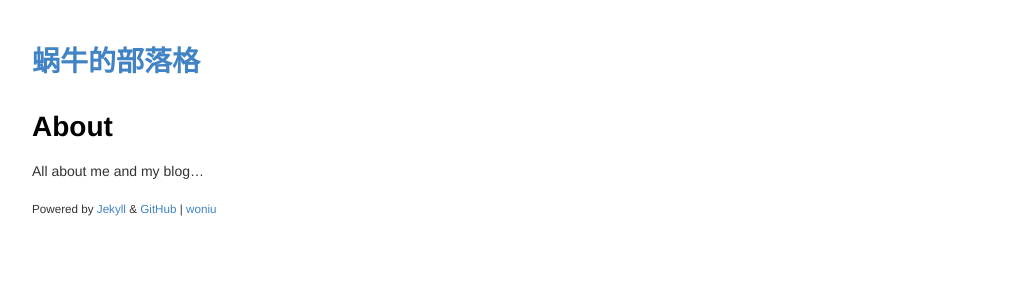
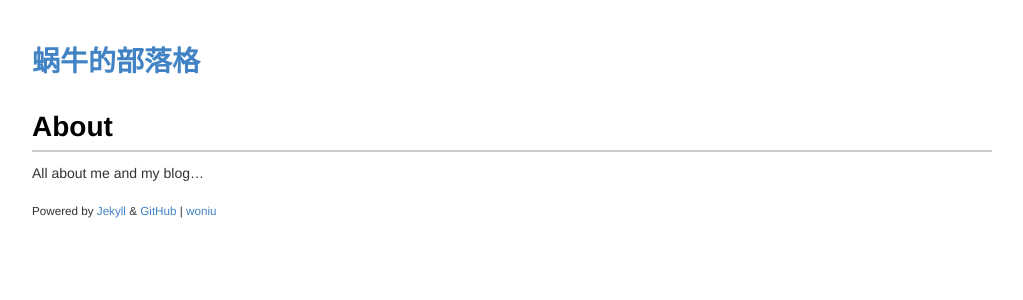
Before and after one commit to peng2089/dp.github.io, a Jekyll site: the page built from about.md, in a window 1280 px wide. Shown: the top 300 px of the page, without its empty margins (128-1151 px from the left). Built offline with Jekyll 4.4.1, drawn with Linux system fonts in a browser that asks for light colours.

Commit message:
change template

```diff
--- a/css/stylesheet.css
+++ b/css/stylesheet.css
@@ -60,7 +60,7 @@ h1 {
   font-size: 28px;
   color: #000;
 }
-.body h1{
+#body h1{
   font-size: 28px;
   border-bottom: 2px solid #ccc;
   color: #000;
```
